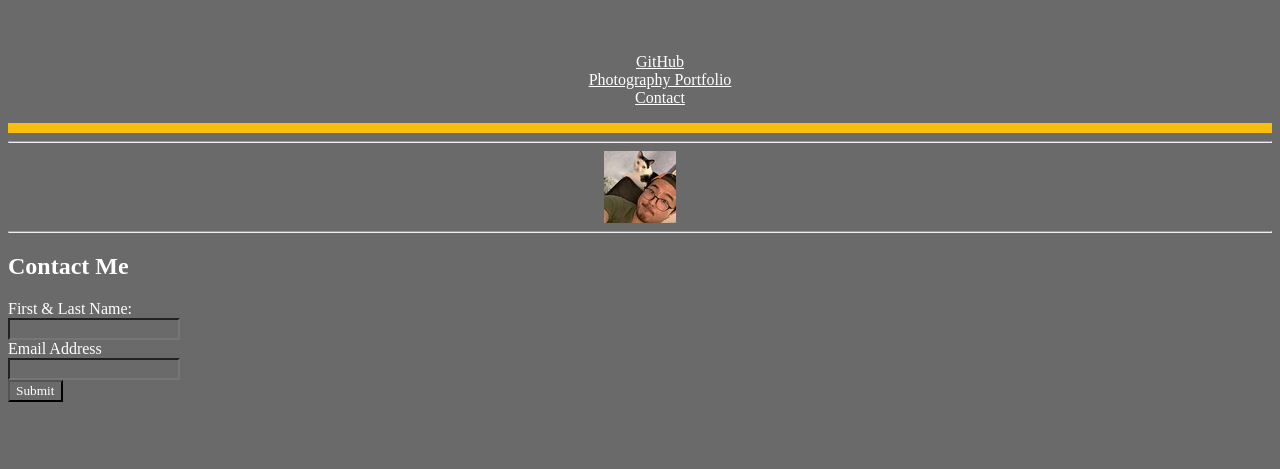
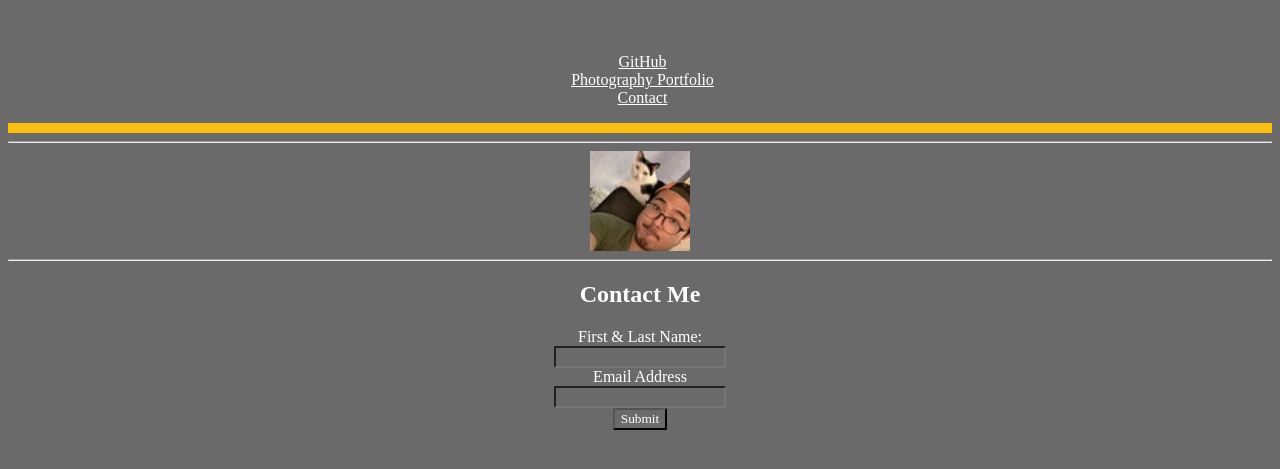
Before and after one commit to DraconMarius/landing-page, a plain HTML site: page index.html in a window 1280 px wide. Shown: the part 77-546 px from the top of the page. Drawn offline with Linux system fonts and the light colour scheme.

Commit message:
shifted nav bar to middle

```diff
--- a/assets/style.css
+++ b/assets/style.css
@@ -15,11 +15,18 @@
 
 .header ul li {
     list-style-type:none;
-    position:auto;
-    text-align:center;
+    text-align: center;
+    margin-left: -35px;
+    padding-left: -35px;
 }
 
 img {
     margin:auto;
     display: block;
+    width: 100px;
+    height:100px;
 }
+
+.Form {
+    text-align: center;
+}
```
